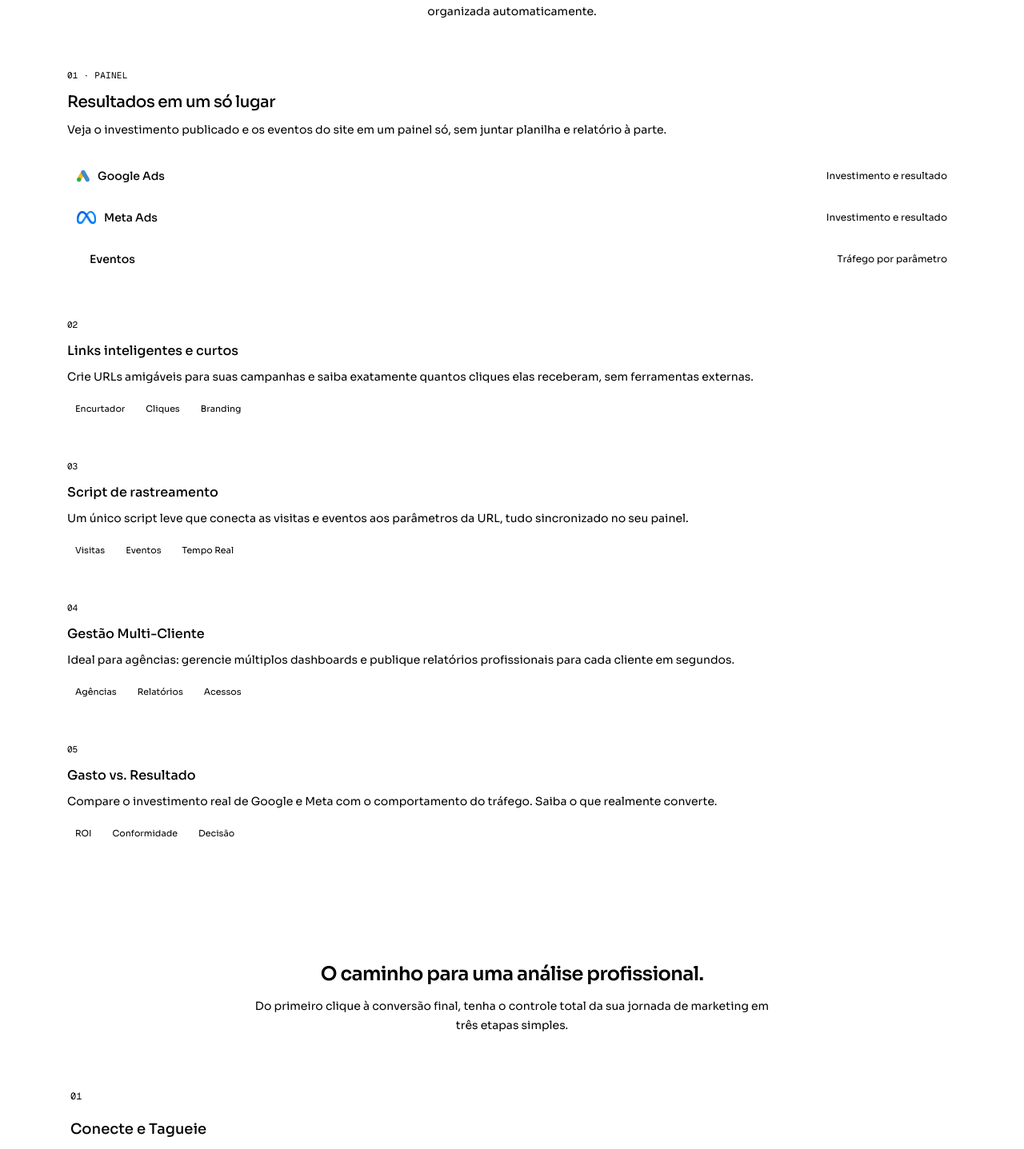
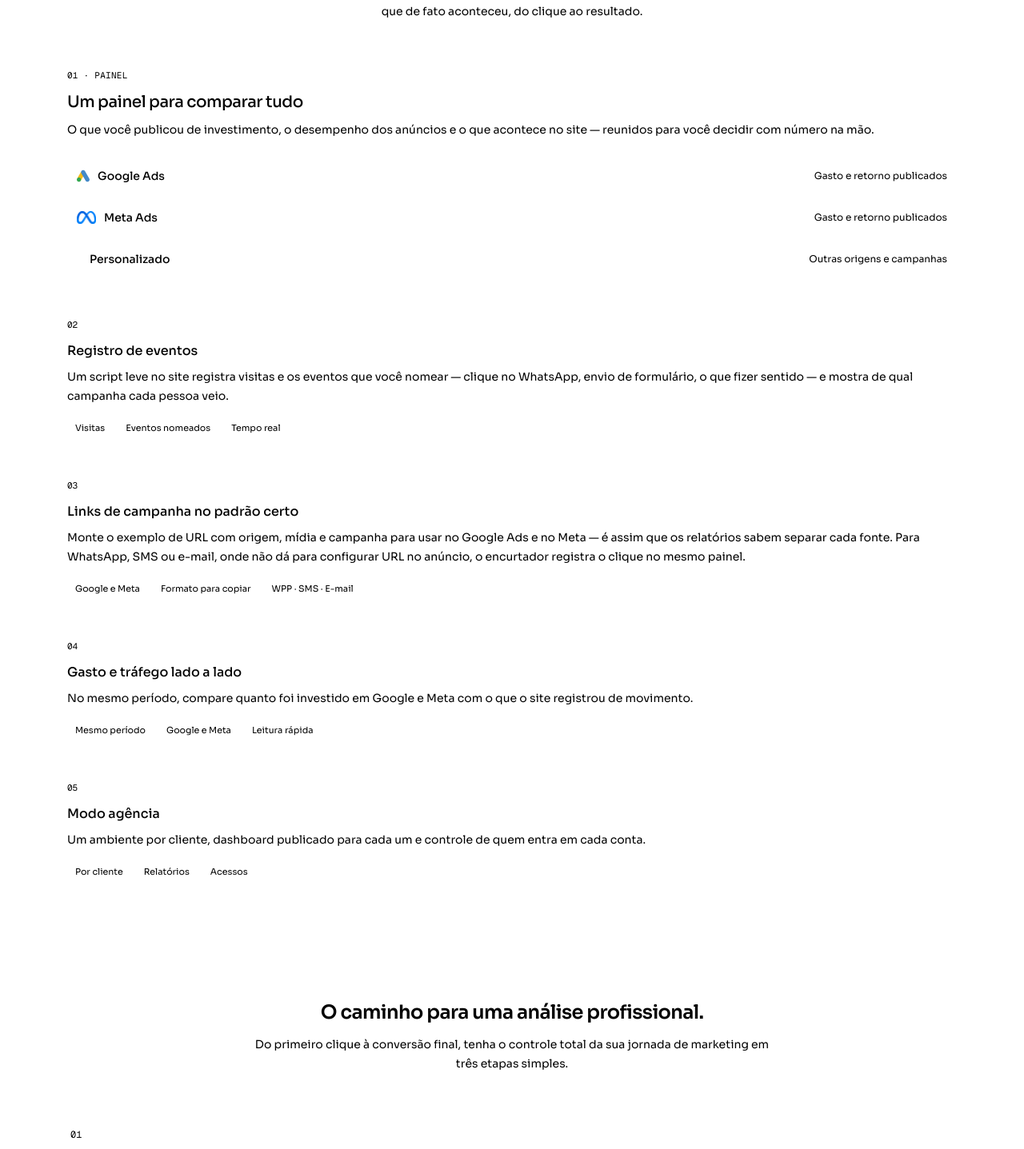
Before and after one commit to marcosdelfrari/Analytics, a Next.js app: page / in a window 1280 px wide. Shown: the part 868-2305 px from the top of the page at 80% size. Built offline with nearby package versions, Linux system fonts and the light colour scheme; no server answers; a web font is replaced by a local one.

Commit message:
fix landing page copy

```diff
--- a/app/components/lotus/benefits.tsx
+++ b/app/components/lotus/benefits.tsx
@@ -5,52 +5,52 @@ import { SectionShell } from "@/app/components/lotus/section-shell";
 const channels = [
   {
     name: "Google Ads",
-    detail: "Investimento e resultado",
+    detail: "Gasto e retorno publicados",
     logo: "/google-ads-icon.webp",
     logoWidth: 16,
     logoHeight: 16,
   },
   {
     name: "Meta Ads",
-    detail: "Investimento e resultado",
+    detail: "Gasto e retorno publicados",
     logo: "/META.webp",
     logoWidth: 24,
     logoHeight: 16,
   },
   {
-    name: "Eventos",
-    detail: "Tráfego por parâmetro",
+    name: "Personalizado",
+    detail: "Outras origens e campanhas",
   },
 ];
 
 const benefits = [
   {
     index: "02",
-    title: "Links inteligentes e curtos",
+    title: "Registro de eventos",
     description:
-      "Crie URLs amigáveis para suas campanhas e saiba exatamente quantos cliques elas receberam, sem ferramentas externas.",
-    points: ["Encurtador", "Cliques", "Branding"],
+      "Um script leve no site registra visitas e os eventos que você nomear — clique no WhatsApp, envio de formulário, o que fizer sentido — e mostra de qual campanha cada pessoa veio.",
+    points: ["Visitas", "Eventos nomeados", "Tempo real"],
   },
   {
     index: "03",
-    title: "Script de rastreamento",
+    title: "Links de campanha no padrão certo",
     description:
-      "Um único script leve que conecta as visitas e eventos aos parâmetros da URL, tudo sincronizado no seu painel.",
-    points: ["Visitas", "Eventos", "Tempo Real"],
+      "Monte o exemplo de URL com origem, mídia e campanha para usar no Google Ads e no Meta — é assim que os relatórios sabem separar cada fonte. Para WhatsApp, SMS ou e-mail, onde não dá para configurar URL no anúncio, o encurtador registra o clique no mesmo painel.",
+    points: ["Google e Meta", "Formato para copiar", "WPP · SMS · E-mail"],
   },
   {
     index: "04",
-    title: "Gestão Multi-Cliente",
+    title: "Gasto e tráfego lado a lado",
     description:
-      "Ideal para agências: gerencie múltiplos dashboards e publique relatórios profissionais para cada cliente em segundos.",
-    points: ["Agências", "Relatórios", "Acessos"],
+      "No mesmo período, compare quanto foi investido em Google e Meta com o que o site registrou de movimento.",
+    points: ["Mesmo período", "Google e Meta", "Leitura rápida"],
   },
   {
     index: "05",
-    title: "Gasto vs. Resultado",
+    title: "Modo agência",
     description:
-      "Compare o investimento real de Google e Meta com o comportamento do tráfego. Saiba o que realmente converte.",
-    points: ["ROI", "Conformidade", "Decisão"],
+      "Um ambiente por cliente, dashboard publicado para cada um e controle de quem entra em cada conta.",
+    points: ["Por cliente", "Relatórios", "Acessos"],
   },
 ];
 
@@ -58,8 +58,8 @@ export function LotusBenefits() {
   return (
     <SectionShell
       id="benefits"
-      title="Clareza para o seu negócio. Confiança no que você investe."
-      subtitle="Toda a inteligência do seu tráfego e investimento, do primeiro clique até a conversão, organizada automaticamente."
+      title="Controle real sobre a mídia que você paga."
+      subtitle="Google Ads, Meta Ads e o tráfego do site no mesmo painel: compare o que foi investido com o que de fato aconteceu, do clique ao resultado."
     >
       <RevealGroup className="grid gap-3 sm:grid-cols-2">
         <RevealItem className="flex flex-col rounded-xl border border-border bg-surface p-5 sm:col-span-2 sm:p-6 lg:col-span-1 lg:row-span-2">
@@ -67,11 +67,11 @@ export function LotusBenefits() {
             01 · Painel
           </p>
           <h3 className="mt-3 text-xl font-medium tracking-tight">
-            Resultados em um só lugar
+            Um painel para comparar tudo
           </h3>
           <p className="mt-2 text-sm leading-6 text-muted-foreground">
-            Veja o investimento publicado e os eventos do site em um painel
-            só, sem juntar planilha e relatório à parte.
+            O que você publicou de investimento, o desempenho dos anúncios e o
+            que acontece no site — reunidos para você decidir com número na mão.
           </p>
           <ul className="mt-6 flex flex-1 flex-col justify-end gap-2">
             {channels.map((channel) => (
--- a/app/components/lotus/how-it-works.tsx
+++ b/app/components/lotus/how-it-works.tsx
@@ -4,17 +4,17 @@ import { SectionShell } from "@/app/components/lotus/section-shell";
 const steps = [
   {
     step: "01",
-    title: "Conecte e Tagueie",
-    text: "Crie sua conta e utilize nosso construtor de parâmetros para identificar a origem de cada centavo investido nos seus anúncios.",
+    title: "Conecte e identifique cada campanha",
+    text: "Crie sua conta e monte os links das campanhas no painel para saber de onde vem cada centavo investido nos anúncios.",
   },
   {
     step: "02",
-    title: "Rastreie em Tempo Real",
+    title: "Rastreie em tempo real",
     text: "Instale nosso script leve em seu site e veja as visitas e eventos serem vinculados automaticamente às suas campanhas.",
   },
   {
     step: "03",
-    title: "Analise e Otimize",
+    title: "Analise e otimize",
     text: "Acesse dashboards profissionais que cruzam gastos de mídia com resultados reais, permitindo decisões baseadas em dados.",
   },
 ];
--- a/lib/lotus-faq.ts
+++ b/lib/lotus-faq.ts
@@ -21,8 +21,8 @@ export const lotusLandingFaqs = [
       "Você publica os dados de investimento (gasto e conversões) através do painel, garantindo que o dashboard reflita exatamente o que foi acordado e investido no período.",
   },
   {
-    question: "O encurtador de links substitui o Bitly?",
+    question: "Preciso do encurtador se já uso Google ou Meta?",
     answer:
-      "Sim, e com a vantagem de que os cliques já são integrados ao seu ecossistema de rastreamento UTM, mantendo tudo sob o mesmo teto e com a sua marca.",
+      "No Google e Meta, o principal é a URL certa no próprio anúncio — o Lótus ajuda a montar esse formato. O encurtador entra quando a divulgação é por WhatsApp, SMS, e-mail ou link em bio: você não configura parâmetros na plataforma de anúncio, mas ainda quer contar o clique e levar a pessoa para o destino certo.",
   },
 ] as const;
--- a/lib/subscription-plans.ts
+++ b/lib/subscription-plans.ts
@@ -15,13 +15,14 @@ export const subscriptionPlans: SubscriptionPlan[] = [
     name: "Pro",
     price: "R$ 697",
     period: "/mês",
-    description: "Tudo o que você precisa para rastrear e otimizar suas próprias campanhas com precisão total.",
+    description:
+      "Tudo o que você precisa para rastrear e otimizar suas próprias campanhas com precisão total.",
     features: [
       "Google Ads + Meta Ads",
       "Dashboards de Performance",
       "Script de Rastreamento Real-time",
-      "Encurtador de Links com Analytics",
-      "Construtor de UTMs Integrado",
+      "Montador de links de campanha",
+      "Encurtador para WPP, SMS e e-mail",
       "Histórico de Dados Ilimitado",
     ],
     highlighted: true,
@@ -38,7 +39,7 @@ export const subscriptionPlans: SubscriptionPlan[] = [
       "Dashboards Individuais e Segregados",
       "Publicação de Relatórios Customizados",
       "Domínios de Rastreio Ilimitados",
-      "Suporte VIP Prioritário (WhatsApp)",
+      "Controle de Acessos por Cliente",
     ],
     highlighted: false,
   },
```
